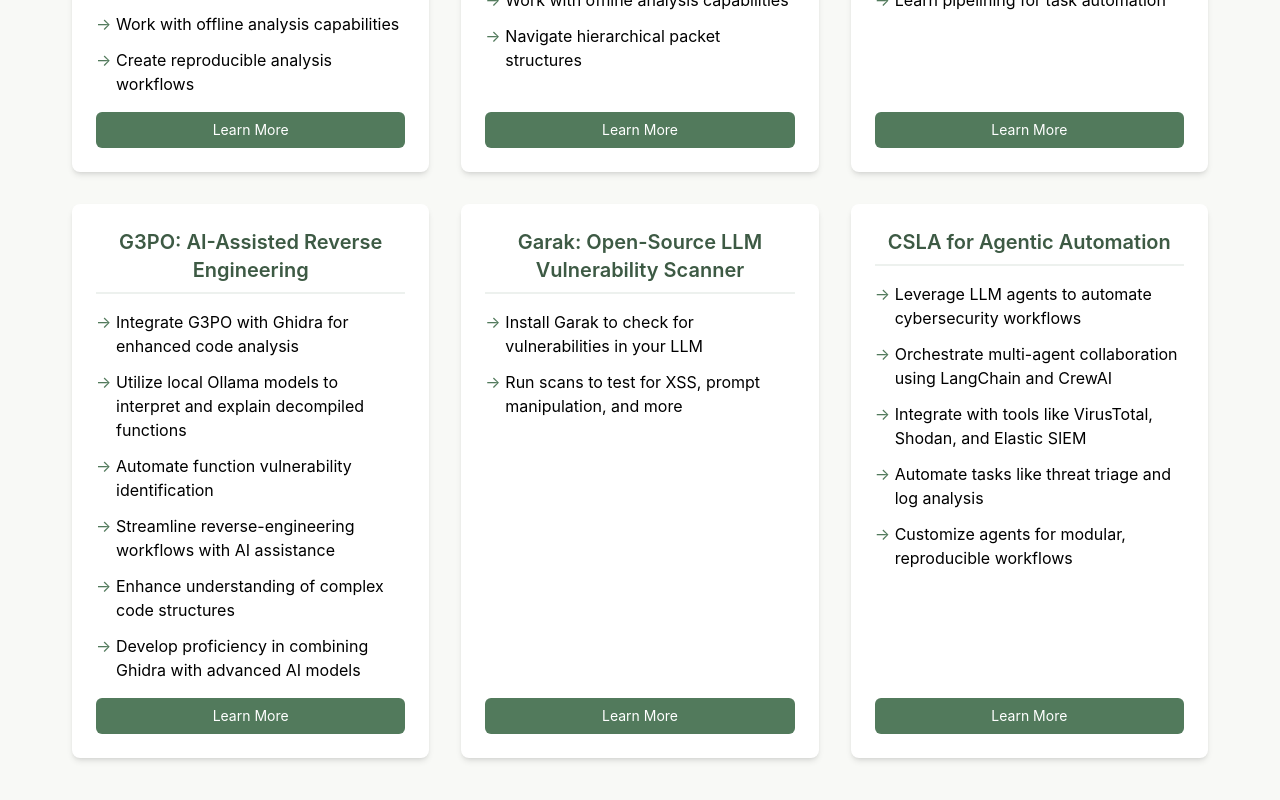
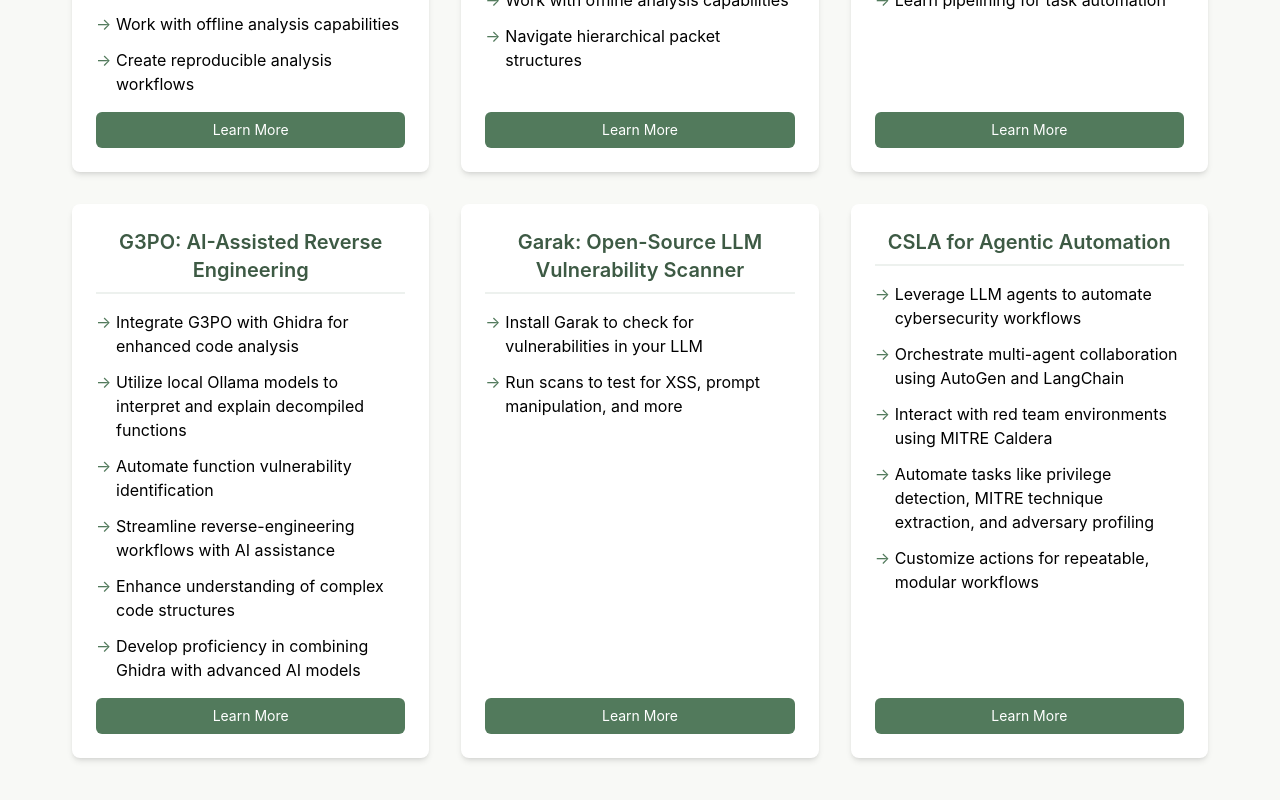
Before and after one commit to jakapop1/aisenseiV2, a React (Create React App) app: page / in a window 1280 px wide. Shown: the part 634-1434 px from the top of the page. Built offline with nearby package versions, Linux system fonts and the light colour scheme.

Commit message:
home page changes

```diff
--- a/src/pages/Home.js
+++ b/src/pages/Home.js
@@ -76,10 +76,10 @@
             link: "/agents",
             items: [
               "Leverage LLM agents to automate cybersecurity workflows",
-              "Orchestrate multi-agent collaboration using LangChain and CrewAI",
-              "Integrate with tools like VirusTotal, Shodan, and Elastic SIEM",
-              "Automate tasks like threat triage and log analysis",
-              "Customize agents for modular, reproducible workflows"
+              "Orchestrate multi-agent collaboration using AutoGen and LangChain",
+              "Interact with red team environments using MITRE Caldera",
+              "Automate tasks like privilege detection, MITRE technique extraction, and adversary profiling",
+              "Customize actions for repeatable, modular workflows"
             ]
           }
         ].map((course, index) => (
```
